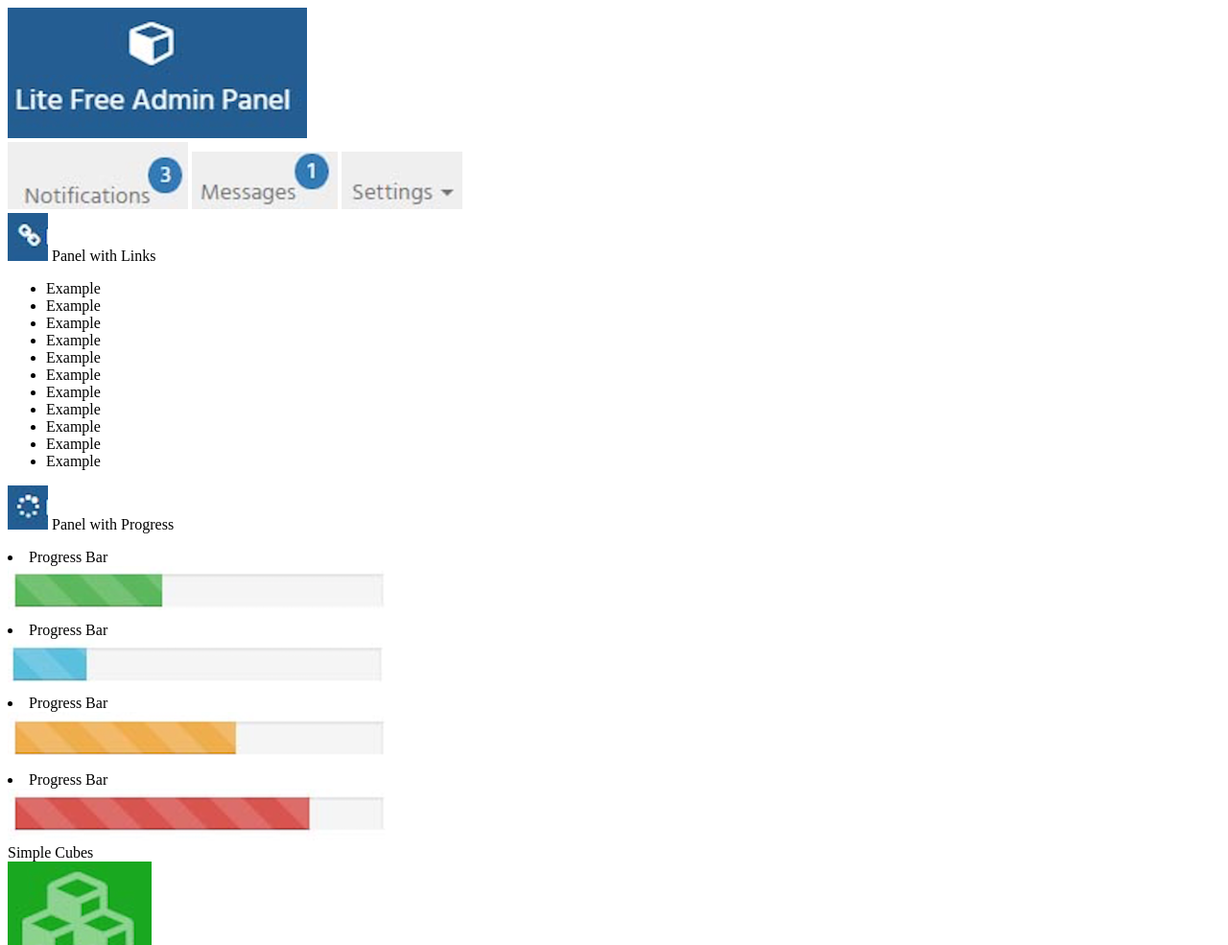
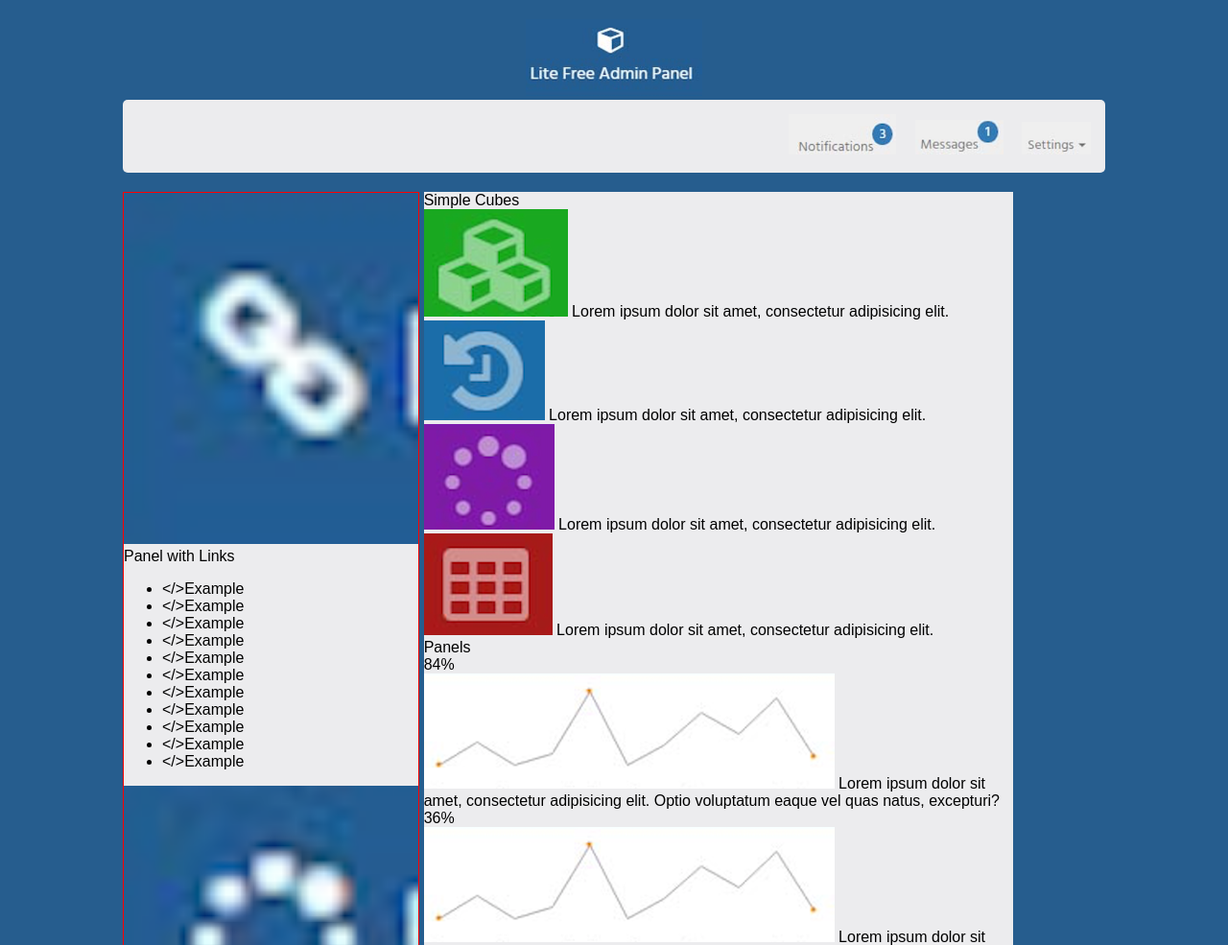
Before and after one commit to PedrOntiveros/pw2171, a plain HTML site: page practica04css/index.html in a window 1280 px wide. Shown: the top 985 px of the page at 96% size. Drawn offline with Linux system fonts and the light colour scheme; files that its build step writes are made by us from their sources.

Commit message:
Empezando la practica 04 ce CSS, fierro pariente

```diff
--- /dev/null
+++ b/practica04css/css/estilos.css
@@ -0,0 +1,56 @@
+body{
+	background: #265D8E;
+	font-family: sans-serif;
+	font-size: 1em;
+	margin: 0 auto;
+	max-width: 1024px;
+}
+
+header{
+	padding: 20px 0;
+	text-align: center;
+}
+
+header nav{
+	background: #ECECEE;
+	width: 100%;
+	text-align: right;
+	border-radius: 5px;
+	padding: 15px 0;
+}
+
+header nav img{
+	padding-right: 15px;
+}
+
+section{
+	background: #ECECEE;
+	display: inline-block;
+	vertical-align: top;
+}
+
+#seccion1{
+	border:1px solid red;
+	width: 30%
+}
+
+#seccion1 img{
+	width: 100%;
+}
+
+#seccion2{
+	width: 60%
+}
+
+#logo{
+	width: 18%
+}
+#not {
+	width: 11%;
+}
+#msj{
+	width: 9%;
+}
+#setting{
+	width: 7%;
+}
--- a/practica04css/estilos.css
+++ b/practica04css/estilos.css
@@ -0,0 +1,12 @@
+body{
+	background: blue;
+	color: red;
+	font-family: sans-serif;
+	font-size: 1em;
+	margin: 0 auto;
+	max-width: 1024px;
+}
+
+header{
+	border: 1px solid tomato;
+}
--- a/practica04css/index.html
+++ b/practica04css/index.html
@@ -1,35 +1,35 @@
 <!DOCTYPE html>
-<html lang="en">
+<html lang="es">
 <head>
 	<meta charset="UTF-8">
-	<title>Document</title>
+	<title>Practica 04 CSS</title>
 	<link rel="stylesheet" href="css/estilos.css">
 </head>
 <body>
 	<header>
-		<img src="img/logo.png" alt="">
+		<img src="img/logo.png" alt="" id="logo">
 		<nav>
-			<img src="img/notificaciones.png" alt="">
-			<img src="img/mensajes.png" alt="">
-			<img src="img/ajustes.png" alt="">
+			<img src="img/notificaciones.png" alt="" id="not">
+			<img src="img/mensajes.png" alt="" id="msj">
+			<img src="img/ajustes.png" alt="" id="setting">
 		</nav>
 	</header>
-	<section>
+	<section id="seccion1">
 		<article>
 			<img src="img/logolinks.png" alt="">
 			Panel with Links
 			<ul>
-				<li>Example</li>
-				<li>Example</li>
-				<li>Example</li>
-				<li>Example</li>
-				<li>Example</li>
-				<li>Example</li>
-				<li>Example</li>
-				<li>Example</li>
-				<li>Example</li>
-				<li>Example</li>
-				<li>Example</li>
+				<li>&lt;/&gt;Example</li>
+				<li>&lt;/&gt;Example</li>
+				<li>&lt;/&gt;Example</li>
+				<li>&lt;/&gt;Example</li>
+				<li>&lt;/&gt;Example</li>
+				<li>&lt;/&gt;Example</li>
+				<li>&lt;/&gt;Example</li>
+				<li>&lt;/&gt;Example</li>
+				<li>&lt;/&gt;Example</li>
+				<li>&lt;/&gt;Example</li>
+				<li>&lt;/&gt;Example</li>
 			</ul>
 		</article>
 		<article>
@@ -45,7 +45,7 @@
 			<img src="img/barra04.png" alt=""></li>
 		</article>
 	</section>
-	<section>
+	<section id="seccion2">
 		<article>
 			Simple Cubes <br>
 			<article>
@@ -67,7 +67,21 @@
 		</article>
 		<article>
 			Panels <br>
-			<img src="img/panels.png" alt="">
+			<article>
+				84% <br>
+				<img src="img/grafico.png" alt="">
+				Lorem ipsum dolor sit amet, consectetur adipisicing elit. Optio voluptatum eaque vel quas natus, excepturi?
+			</article>
+			<article>
+				36% <br>
+				<img src="img/grafico.png" alt="">
+				Lorem ipsum dolor sit amet, consectetur adipisicing elit. Optio voluptatum eaque vel quas natus, excepturi?
+			</article>
+			<article>
+				22% <br>
+				<img src="img/grafico.png" alt="">
+				Lorem ipsum dolor sit amet, consectetur adipisicing elit. Optio voluptatum eaque vel quas natus, excepturi?
+			</article>
 		</article>
 		<article>
 			Usuarios <br>
```
